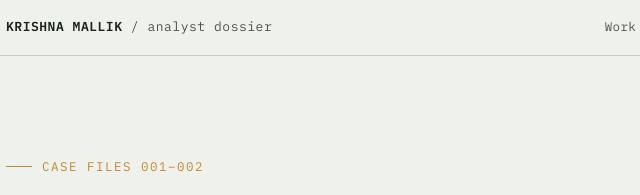
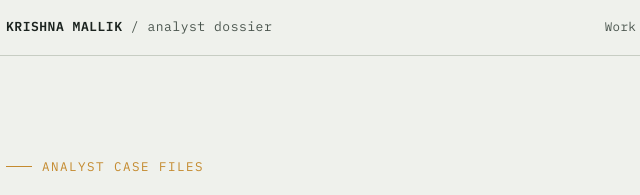
Before and after one commit to krishnamallik12/krishnamallik12.github.io, a plain HTML site: page index.html in a window 1280 px wide. Shown: the top 195 px of the page, 206-846 px from the left. Drawn offline with nearby package versions, Linux system fonts and the light colour scheme.

Commit message:
Add files via upload

```diff
--- a/index.html
+++ b/index.html
@@ -258,7 +258,7 @@
 
   <!-- ===== COVER ===== -->
   <div class="cover">
-    <div class="kicker">Case Files 001–002</div>
+    <div class="kicker">Analyst Case Files</div>
     <h1>Data has a story. I find the one nobody's telling yet.</h1>
     <div class="role">Data Analyst · M.Sc. Applied Mathematics, Delhi Technological University</div>
     <p class="lede">Two independent diagnostics, two hidden leaks: <em>$4.59M</em> of stalled B2B pipeline, and a <em>$144K</em> revenue gap in an e-commerce funnel. Both found by asking why the obvious number wasn't the whole story.</p>
```
